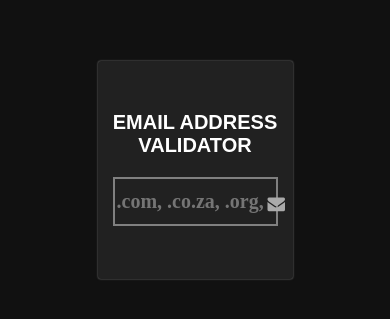
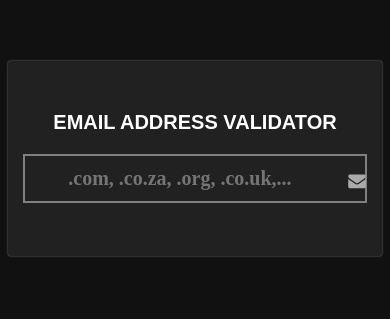
Before and after one commit to imSamaritan/Js-email-validator, a website built with webpack: page index.html in a window 390 px wide. Shown: the part 139-458 px from the top of the page. Built offline with nearby package versions, Linux system fonts and the light colour scheme.

Commit message:
Added media queries and padding right on the input

```diff
--- a/style.css
+++ b/style.css
@@ -92,6 +92,7 @@ input {
  color: #262424;
  background-color: transparent;
  caret-color: white;
+ padding-right: 15px;
 }
 
 span {
@@ -99,3 +100,17 @@ span {
  font-size: 1px;
  color: #aaa;
 }
+
+
+
+@media screen and (max-width: 901px) {
+  .form-field {
+    width: 70%;
+  }
+}
+
+@media screen and (max-width: 713px) {
+  .form-field {
+    width: 96%;
+  }
+}
```
